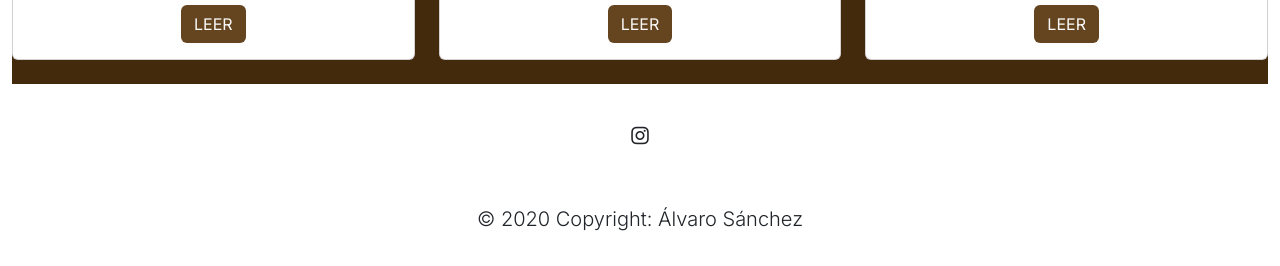
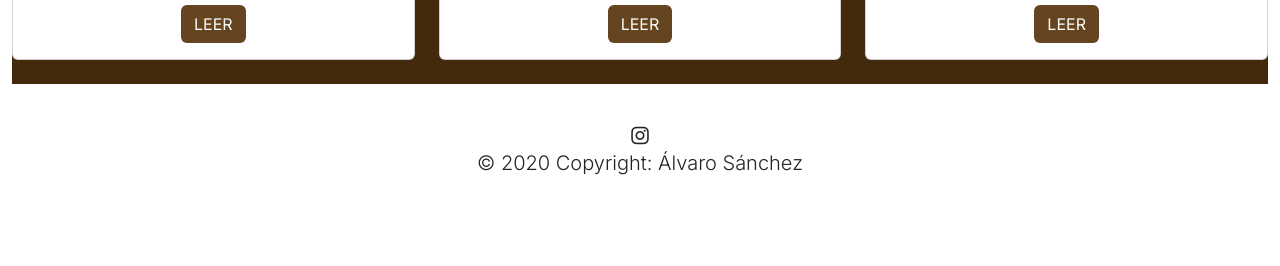
Before and after one commit to alvarosanmar92/inocente-gula, a plain HTML site: page index.html in a window 1280 px wide. Shown: the part 1498-1764 px from the top of the page. After the commit the page ends 1708 px from the top, so only its background shows below. Drawn offline with nearby package versions, Linux system fonts and the light colour scheme.

Commit message:
Cambios en el footer

```diff
--- a/css/style.css
+++ b/css/style.css
@@ -137,6 +137,10 @@ main{
     font-size: 20px;
 }
 
+.footer{
+    height: 1.5rem;
+}
+
 
 /* CSS para el estilo del buscador del site */
 .searchbox{
--- a/index.html
+++ b/index.html
@@ -130,7 +130,7 @@
     </main>
     <footer class="text-center text-white">
         <div class="container pt-4">
-            <section class="mb-4">
+            <section class="footer">
                 <a class="btn btn-link btn-floating btn-lg text-dark m-1"
                     href="https://www.instagram.com/lasrecetasdeito/?hl=es" role="button"
                     data-mdb-ripple-color="dark"><i class="fab fa-instagram"></i></a>
```
